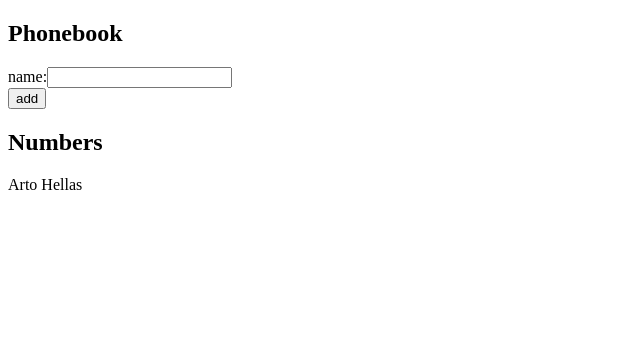
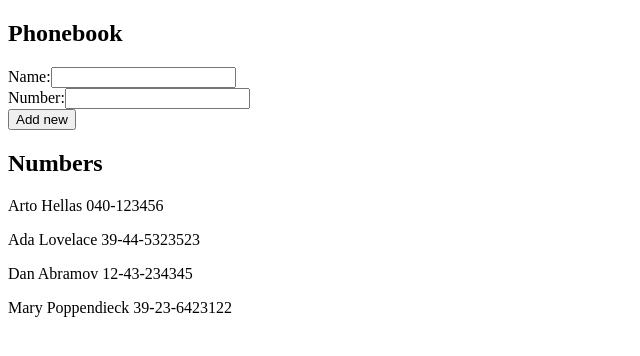
Before and after one commit to venalaine/FullStack2020, a React (Create React App) app in the folder osa2/puhelinluettelo/: page / in a window 1280 px wide. Shown: the top 356 px of the page, without its empty margins (0-640 px from the left). Built offline with nearby package versions, Linux system fonts and the light colour scheme.

Commit message:
puhelinluettelo step3 tehty

```diff
--- a/osa2/puhelinluettelo/src/App.js
+++ b/osa2/puhelinluettelo/src/App.js
@@ -1,22 +1,30 @@
 import React, { useState } from 'react'
 
-const App = () => {
-  const [ persons, setPersons] = useState([
-    { name: 'Arto Hellas' }
+const App = (props) => {
+  const [persons, setPersons] = useState([
+    { name: 'Arto Hellas', number: '040-123456' },
+    { name: 'Ada Lovelace', number: '39-44-5323523' },
+    { name: 'Dan Abramov', number: '12-43-234345' },
+    { name: 'Mary Poppendieck', number: '39-23-6423122' }
   ])
-  const [ newName, setNewName ] = useState('')
-
+  const [newName, setNewName] = useState('')
+  const [newNumber, setNewNumber] = useState('')
 
   const addPerson = (event) => {
     event.preventDefault()
-    console.log('button clicked', event.target)
+
+    if (persons.find(person => person.name === newName)) {
+      window.alert(`${newName} is already added to phonebook`);
+      setNewName('')
+    } else {
       const personObject = {
         name: newName,
+        number: newNumber
       }
-
       setPersons(persons.concat(personObject))
       setNewName('')
-    console.log(personObject)
+      setNewNumber('')
+    }
   }
 
   const handlePersonChange = (event) => {
@@ -24,25 +32,44 @@ const App = () => {
     setNewName(event.target.value)
   }
 
-  const personsToShow = persons.map((person) => <p key={person.name}> {person.name}</p>)
+  const handleNumberChange = (event) => {
+    console.log(event.target.value)
+    setNewNumber(event.target.value)
+  }
+
+  // Tällä toteutin aiemmin henkilöiden ja numeroiden näyttämisen.
+  //  const personsToShow = persons.map((person) =>
+  //    <p key={person.name}>
+  //      {person.name} {person.number}
+  //    </p>)
 
   return (
     <div>
       <h2>Phonebook</h2>
       <form onSubmit={addPerson}>
         <div>
-          name:
+          Name:
           <input
             value={newName}
             onChange={handlePersonChange}
           />
         </div>
         <div>
-          <button type="submit">add</button>
+          Number:
+          <input
+            value={newNumber}
+            onChange={handleNumberChange}
+          />
+        </div>
+        <div>
+          <button type="submit">Add new</button>
         </div>
       </form>
       <h2>Numbers</h2>
-        {personsToShow}
+      {/*personsToShow*/}
+      {persons.map((person, name) =>
+        <p key={name} >{person.name} {person.number} </p>
+      )}
     </div>
   )
 
```
Also changed, not shown: 1 other file (tests, documents, lock files or other folders). Lines whose indentation alone changed are shown as unchanged.
